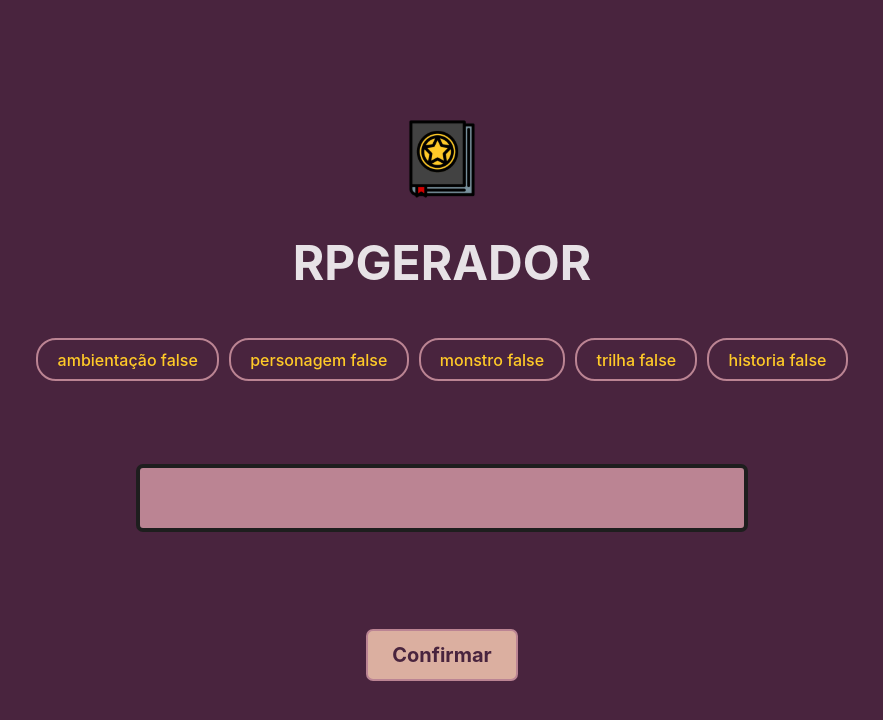
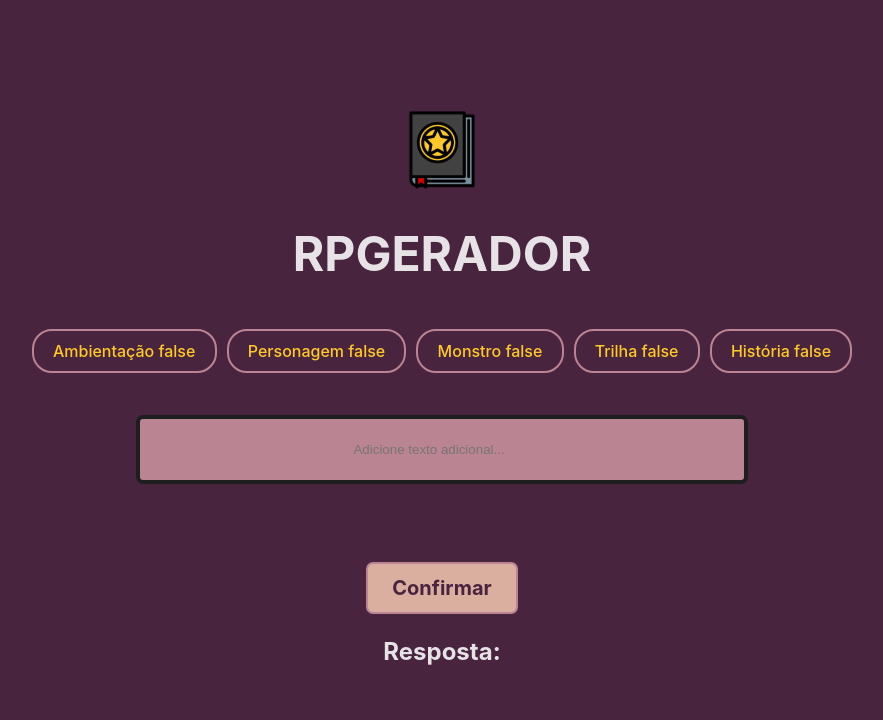
Before and after one commit to valentinaslacerda/rpgerador, a React (Vite) app: page / in a window 1280 px wide. Shown: the top 720 px of the page, without its empty margins (198-1081 px from the left). Built offline with nearby package versions, Linux system fonts and the light colour scheme.

Commit message:
feat: lógica api OpenIA

```diff
--- a/package.json
+++ b/package.json
@@ -10,6 +10,7 @@
     "preview": "vite preview"
   },
   "dependencies": {
+    "axios": "^1.7.5",
     "react": "^18.3.1",
     "react-dom": "^18.3.1"
   },
--- a/src/App.css
+++ b/src/App.css
@@ -50,7 +50,7 @@ button.clicked {
   display: flex;
   flex-direction: column;
   align-items: center;
-  gap: 30px;
+  gap: 25px;
 }
 
 
--- a/src/App.jsx
+++ b/src/App.jsx
@@ -1,6 +1,7 @@
 import { useState } from 'react';
 import logo from './assets/book.svg';
 import './App.css';
+import { fetchOpenAiData } from './services/openai';
 
 function App() {
   const [ambientacao, setAmbientacao] = useState(false);
@@ -10,6 +11,27 @@ function App() {
   const [historia, setHistoria] = useState(false);
   const [texto, setTexto] = useState('');
   const [confirmar, setConfirmar] = useState(false);
+  const [response, setResponse] = useState('');
+
+  const generatePrompt = () => {
+    let prompt = 'Crie uma história de RPG com os seguintes elementos:\n';
+
+    if (ambientacao) prompt += '- Ambientação\n';
+    if (personagem) prompt += '- Personagem\n';
+    if (monstro) prompt += '- Monstro\n';
+    if (trilha) prompt += '- Trilha sonora\n';
+    if (historia) prompt += '- História base\n';
+
+    if (texto) prompt += `Texto adicional: ${texto}\n`;
+
+    return prompt;
+  };
+
+  const handleSubmit = async () => {
+    const prompt = generatePrompt();
+    const result = await fetchOpenAiData(prompt);
+    setResponse(result);
+  };
 
   return (
     <>
@@ -22,35 +44,35 @@ function App() {
           className={ambientacao ? 'clicked' : ''}
           onClick={() => setAmbientacao(!ambientacao)}
         >
-          ambientação {ambientacao.toString()}
+          Ambientação {ambientacao.toString()}
         </button>
 
         <button
           className={personagem ? 'clicked' : ''}
           onClick={() => setPersonagem(!personagem)}
         >
-          personagem {personagem.toString()}
+          Personagem {personagem.toString()}
         </button>
 
         <button
           className={monstro ? 'clicked' : ''}
           onClick={() => setMonstro(!monstro)}
         >
-          monstro {monstro.toString()}
+          Monstro {monstro.toString()}
         </button>
 
         <button
           className={trilha ? 'clicked' : ''}
           onClick={() => setTrilha(!trilha)}
         >
-          trilha {trilha.toString()}
+          Trilha {trilha.toString()}
         </button>
 
         <button
           className={historia ? 'clicked' : ''}
           onClick={() => setHistoria(!historia)}
         >
-          historia {historia.toString()}
+          História {historia.toString()}
         </button>
       </div>
       <div className="input-container">
@@ -59,10 +81,15 @@ function App() {
           id="texto"
           value={texto}
           onChange={(e) => setTexto(e.target.value)}
+          placeholder="Adicione texto adicional..."
         />
-        <button className="confirm" onClick={() => setConfirmar(true)}>
+        <button className="confirm" onClick={handleSubmit}>
           Confirmar
         </button>
+      </div>
+      <div className="response-container">
+        <h2>Resposta:</h2>
+        <p>{response}</p>
       </div>
     </>
   );
--- a/src/index.css
+++ b/src/index.css
@@ -59,7 +59,8 @@ button:focus-visible {
 input{
   background-color: #BB8493;
   padding: 1.7em 16em;
-  margin: 5em;
+  margin-top: 2em;
+  margin-bottom: 4em;
   caret-color: #1E1E1E;
   border: 4px solid #1E1E1E;
   border-radius: 7px;
--- /dev/null
+++ b/src/services/openai.js
@@ -0,0 +1,24 @@
+export const fetchOpenAiData = async (prompt) => {
+  const openAiApiKey = import.meta.env.VITE_OPENAI_API_KEY;
+
+  try {
+    const response = await fetch('https://api.openai.com/v1/completions', {
+      method: 'POST',
+      headers: {
+        'Content-Type': 'application/json',
+        Authorization: `Bearer ${openAiApiKey}`,
+      },
+      body: JSON.stringify({
+        model: 'text-davinci-003', //TODO: ver se esse é o modelo certo
+        prompt: prompt,
+        max_tokens: 100,
+      }),
+    });
+
+    const data = await response.json();
+    return data.choices[0].text;
+  } catch (error) {
+    console.error('Erro ao chamar a API:', error);
+    return null;
+  }
+};
```
Also changed, not shown: 2 other files (tests, documents, lock files or other folders).
